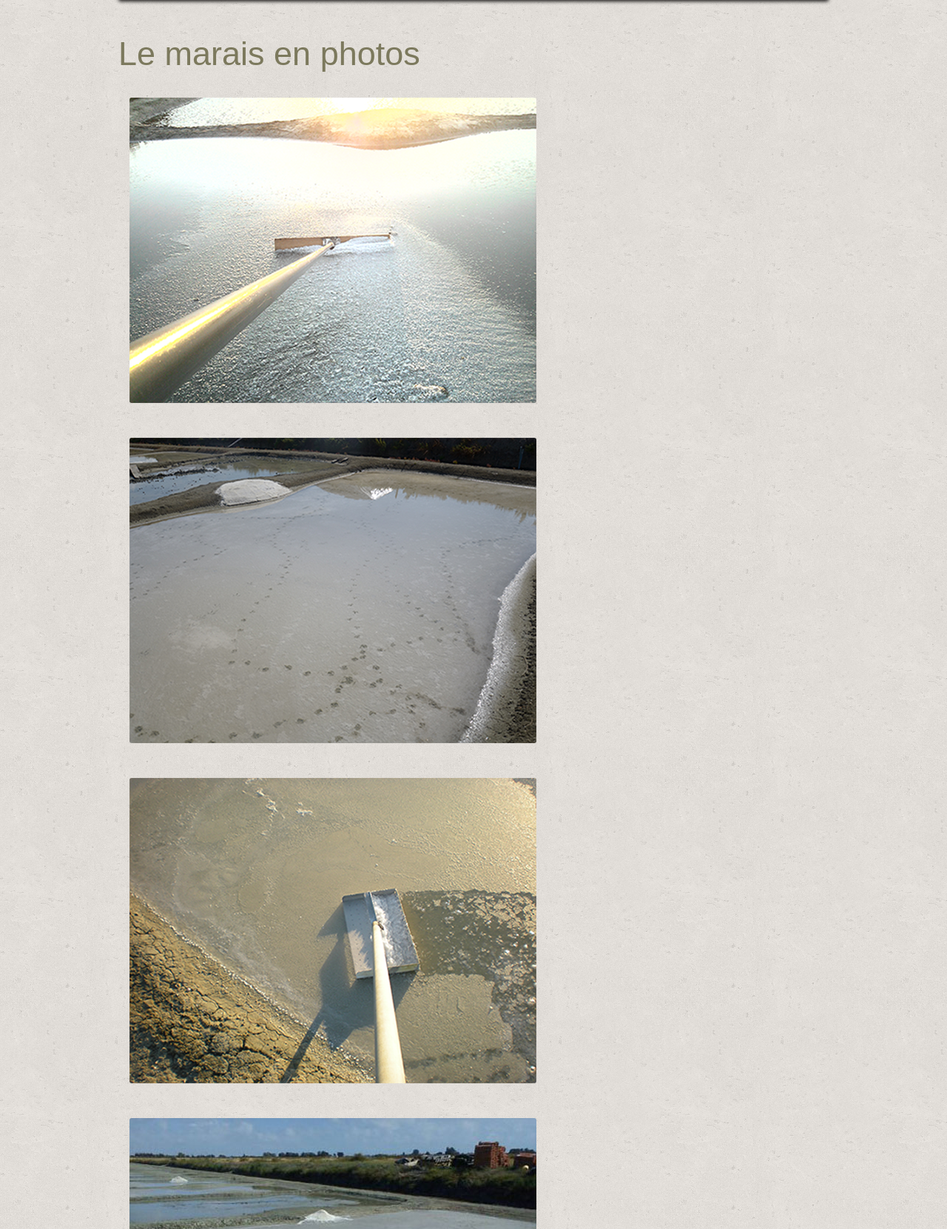
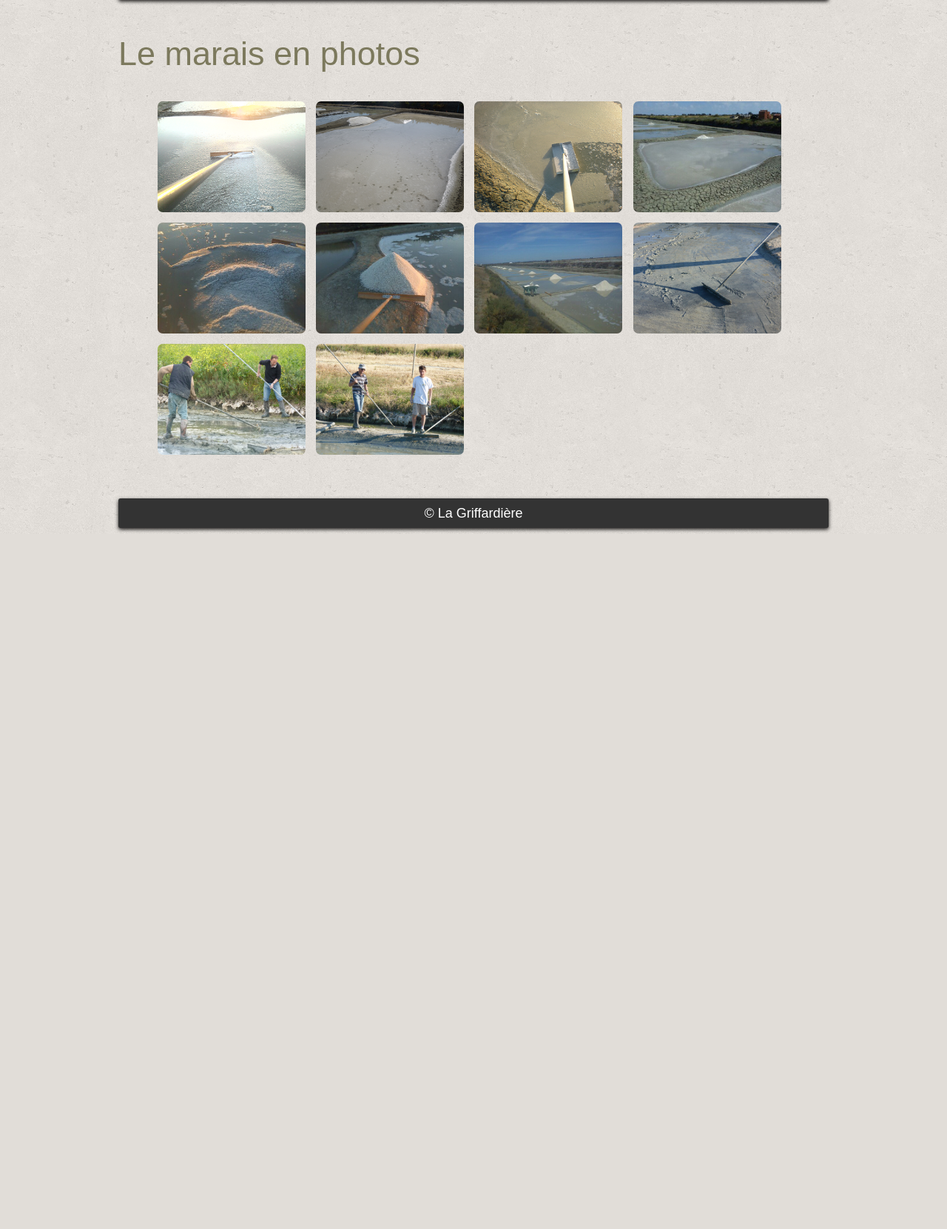
Before and after one commit to KuaJnio/LaGriffardiere, a Flask app: page /photos in a window 1280 px wide. Shown: the part 258-1920 px from the top of the page at 74% size. After the commit the page ends 980 px from the top, so only its background shows below. Run offline with Flask 2, Linux system fonts and the light colour scheme.

Commit message:
photo modal + contact form

```diff
--- a/source/lagriffardiere_uwsgi.ini
+++ b/config/lagriffardiere_uwsgi.ini
@@ -5,7 +5,7 @@ module          = %(app)
 home            = %(base)/venv
 pythonpath      = %(base)
 socket          = /tmp/%n.sock
-chmod-socket    = 777
+chmod-socket    = 664
 gid             = www-data
 callable        = app
 logto           = /var/log/uwsgi/%n.log
--- /dev/null
+++ b/source/static/js/modal.js
@@ -0,0 +1,22 @@
+var modal = document.getElementById('modal');
+
+var modalImg = document.getElementById("modalImg");
+var captionText = document.getElementById("caption");
+
+var images = document.getElementsByClassName("vignette");
+for(var i = 0; i < images.length; i++)
+{
+   images.item(i).onclick = function(){
+       modal.style.display = "block";
+       modalImg.src = this.src;
+       captionText.innerHTML = this.alt;
+   }
+}
+
+// Get the <span> element that closes the modal
+var span = document.getElementsByClassName("close")[0];
+
+// When the user clicks on <span> (x), close the modal
+span.onclick = function() {
+  modal.style.display = "none";
+}
--- a/source/static/style_photos.css
+++ b/source/static/style_photos.css
@@ -1,21 +1,83 @@
-img, .description {
+.vignette {
+    border-radius: 7px;
+    width: 200px;
+    height: 150px;
     display: inline-block;
-    margin-left: 15px;
-    float: left;
-
+    margin: 5px;
+    cursor: pointer;
+    transition: 0.3s;
 }
 
-.photo {
-    height: 460px;
+.vignette:hover {opacity: 0.7;}
+
+.photos {
+    width: 865px;
+    margin-left:auto;
+    margin-right:auto;
 }
 
-.description {
-    width: 360px;
-    margin-top: 50px;
-    font-size: 40px;
-    text-align:center;
+.modal {
+   display: none;
+   position: fixed;
+   z-index: 1; /* Sit on top */
+   padding-top: 150px;
+   left: 0;
+   top: 0;
+   width: 100%;
+   height: 100%;
+   overflow: auto;
+   background-color: rgb(0,0,0);
+   background-color: rgba(0,0,0,0.9);
 }
 
-img {
-    border-radius: 3px;
+.modal-content {
+   margin: auto;
+   display: block;
+   width: 80%;
+   max-width: 550px;
 }
+
+#caption {
+   margin: auto;
+   display: block;
+   width: 80%;
+   max-width: 700px;
+   text-align: center;
+   font-size: 150%;
+   color: #ccc;
+   padding: 10px 0;
+   height: 150px;
+}
+
+.modal-content, #caption {
+   animation-name: zoom;
+   animation-duration: 0.6s;
+}
+
+@keyframes zoom {
+   from {transform:scale(0)}
+   to {transform:scale(1)}
+}
+
+.close {
+   position: absolute;
+   top: 15px;
+   right: 35px;
+   color: #f1f1f1;
+   font-size: 100px;
+   font-weight: bold;
+   transition: 0.3s;
+}
+
+.close:hover,
+.close:focus {
+   color: #bbb;
+   text-decoration: none;
+   cursor: pointer;
+}
+
+@media only screen and (max-width: 700px){
+   .modal-content {
+       width: 100%;
+   }
+}
--- a/source/templates/contact.html
+++ b/source/templates/contact.html
@@ -8,7 +8,7 @@
     </head>
     <body>
         <header>
-            <div id="bandereau"></div>
+            <a href="{{ url_for('index') }}"><div id="bandereau"></div></a>
             <nav>
                 <ul>
 					<li class="item_1"><a href="{{ url_for('index') }}">ACCUEIL</a></li>
@@ -19,7 +19,7 @@
             </nav>
         </header>
         <section>
-            <h1>Où nous trouver ?</h1>
+            <h1>Où me trouver ?</h1>
             <article>
                 <iframe src="https://www.google.com/maps/embed?pb=!1m18!1m12!1m3!1d10886.209552764272!2d-2.2725557558590337!3d46.990125753220845!2m3!1f0!2f0!3f0!3m2!1i1024!2i768!4f13.1!3m3!1m2!1s0x480517a92ecebd1d%3A0x1a49d4b81df1602d!2sLa+Griffardi%C3%A8re!5e0!3m2!1sfr!2sfr!4v1510182812173" width="600" height="450" frameborder="0" style="border:0" allowfullscreen></iframe>
             </article>
@@ -33,6 +33,6 @@
                 </form>
             </aside>
         </section>
-        <footer>© La Griffardière. Tous droits réservés.</footer>
+        <footer>© La Griffardière</footer>
     </body>
 </html>
--- a/source/templates/index.html
+++ b/source/templates/index.html
@@ -8,7 +8,7 @@
     </head>
     <body>
         <header>
-            <div id="bandereau">
+            <a href="{{ url_for('index') }}"><div id="bandereau"></div></a>
             </div>
         <nav>
             <ul>
@@ -30,12 +30,12 @@
             </article>
             <aside>
                 <h3>Alexis DUPONT</h3>
-                <img class="img_alex_marie" src="{{ url_for('static', filename='img/alex_marie.jpg') }}/" alt="" id="portrait" />
+                <img class="img_alex_marie" src="{{ url_for('static', filename='img/portrait.png') }}/" alt="" id="portrait" />
                 <p class="p_aside">Inter haec Orfitus praefecerens insolenter, viilem decuerat institutus, quo administrante.</p>
                 <p class="p_aside">seditionexcitatur et crebros. Inter  aeternam ultra modum delatae dignitatis sese.</p>
                 <p class="p_aside">seditionexcitatur et crebros. Inter  aeternam ultra modum delatae dignitatis sese.</p>
             </aside>
             </section>
-        <footer>© La Griffardière. Tous droits réservés.</footer>
+        <footer>© La Griffardière</footer>
     </body>
 </html>
--- a/source/templates/photos.html
+++ b/source/templates/photos.html
@@ -8,7 +8,7 @@
     </head>
     <body>
         <header>
-            <div id="bandereau"></div>
+            <a href="{{ url_for('index') }}"><div id="bandereau"></div></a>
             <nav>
                 <ul>
                     <li class="item_1"><a href="{{ url_for('index') }}">ACCUEIL</a></li>
@@ -20,37 +20,25 @@
         </header>
         <section>
             <h1>Le marais en photos</h1>
-            <div class="photo">
-                <img src="{{ url_for('static', filename='img/production/1.png') }}"/>
-            </div>
-            <div class="photo">
-                <img src="{{ url_for('static', filename='img/production/2.png') }}"/>
-            </div>
-            <div class="photo">
-                <img src="{{ url_for('static', filename='img/production/3.png') }}"/>
-            </div>
-            <div class="photo">
-                <img src="{{ url_for('static', filename='img/production/4.png') }}"/>
-            </div>
-            <div class="photo">
-                <img src="{{ url_for('static', filename='img/production/5.png') }}"/>
-            </div>
-            <div class="photo">
-                <img src="{{ url_for('static', filename='img/production/6.png') }}"/>
-            </div>
-            <div class="photo">
-                <img src="{{ url_for('static', filename='img/production/7.png') }}"/>
-            </div>
-            <div class="photo">
-                <img src="{{ url_for('static', filename='img/nettoyage/1.png') }}"/>
-            </div>
-            <div class="photo">
-                <img src="{{ url_for('static', filename='img/nettoyage/2.png') }}"/>
-            </div>
-            <div class="photo">
-                <img src="{{ url_for('static', filename='img/nettoyage/3.png') }}"/>
+            <div class="photos">
+                <div id="modal" class="modal">
+                  <span class="close">&times;</span>
+                  <img class="modal-content" id="modalImg">
+                  <div id="caption"></div>
+                </div>
+                <img class="vignette" id="img1" alt="production" src="{{ url_for('static', filename='img/production/1.png') }}"/>
+                <img class="vignette" id="img2" alt="production" src="{{ url_for('static', filename='img/production/2.png') }}"/>
+                <img class="vignette" id="img3" alt="production" src="{{ url_for('static', filename='img/production/3.png') }}"/>
+                <img class="vignette" id="img4" alt="production" src="{{ url_for('static', filename='img/production/4.png') }}"/>
+                <img class="vignette" id="img5" alt="production" src="{{ url_for('static', filename='img/production/5.png') }}"/>
+                <img class="vignette" id="img6" alt="production" src="{{ url_for('static', filename='img/production/6.png') }}"/>
+                <img class="vignette" id="img7" alt="production" src="{{ url_for('static', filename='img/production/7.png') }}"/>
+                <img class="vignette" id="img8" alt="nettoyage" src="{{ url_for('static', filename='img/nettoyage/1.png') }}"/>
+                <img class="vignette" id="img9" alt="nettoyage" src="{{ url_for('static', filename='img/nettoyage/2.png') }}"/>
+                <img class="vignette" id="img10" alt="nettoyage" src="{{ url_for('static', filename='img/nettoyage/3.png') }}"/>
             </div>
         </section>
-        <footer>© La Griffardière. Tous droits réservés.</footer>
+        <footer>© La Griffardière</footer>
+        <script src="{{ url_for('static', filename='js/modal.js') }}"></script>
     </body>
 </html>
--- a/source/templates/produits.html
+++ b/source/templates/produits.html
@@ -9,7 +9,7 @@
 
     <body>
         <header>
-            <div id="bandereau">
+            <a href="{{ url_for('index') }}"><div id="bandereau"></div></a>
             </div>
         <nav>
             <ul>
@@ -24,7 +24,7 @@
             <div class="section_produits">
                 <h1>Nos produits</h1>
                 <p class='p_article'>Vous pouvez trouver au point de vente de La Grifardière du gros sel, de la fleur de sel et du sel fin, à chaque fois nature ou aromatisé.</p>
-                <p class='p_article'>Ci-dessous se trouve la liste des différents formats et/ou aromates que nous proposons. Il est également possible si vous le désirez de passer une commande, un bon de commande me sera ensuite envoyé et je vous recontacterai dans la mesure du possible. </p>
+                <p class='p_article'>Ci-dessous se trouve la liste des différents formats et/ou aromates que nous proposons.</p>
                 <nav>
                     <ul>
                         <li class="item_1_1"><a href="javascript:void(0)">GROS SEL</a></li>
@@ -125,7 +125,7 @@
                 </div>
             </div>
         </section>
-        <footer>© La Griffardière. Tous droits réservés.</footer>
+        <footer>© La Griffardière</footer>
         <script src="{{ url_for('static', filename='js/jquery-1.3.2.min.js') }}"></script>
         <script src="{{ url_for('static', filename='js/hide_show_produits.js') }}"></script>
     </body>
```
Also changed, not shown: config/config.cfg (added, +10 -0 lines), source/static/style_contact.css (+28 -33 lines), config/requirements.txt (renamed from requirements.txt), 7 other files.
